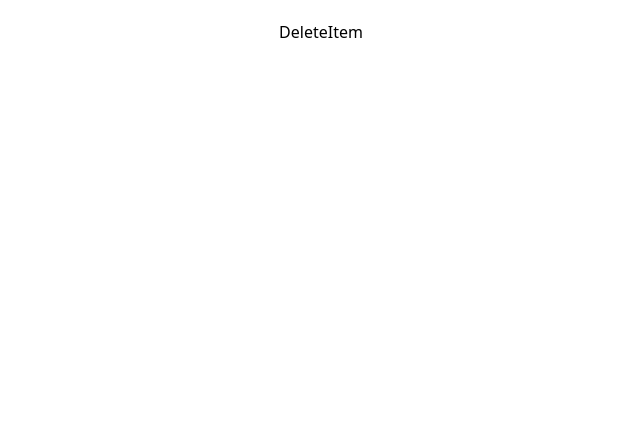
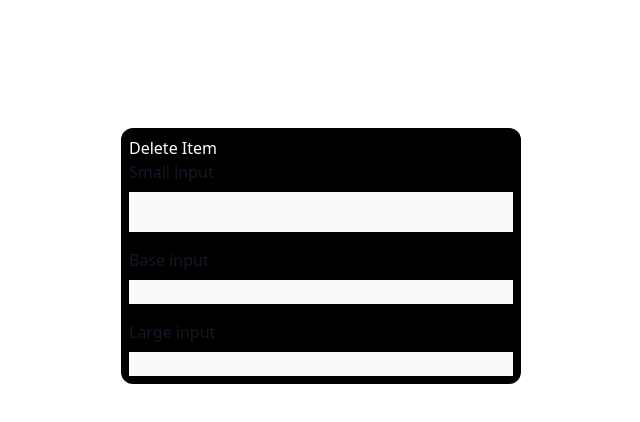
Before and after one commit to Unir-F1011/inventario-front, a React (Vite) app: page /delete in a window 1280 px wide. Shown: the top 422 px of the page, without its empty margins (319-959 px from the left). Built offline with nearby package versions, Linux system fonts and the light colour scheme.

Commit message:
working with tables

```diff
--- a/src/common/components/BrowserTree.jsx
+++ b/src/common/components/BrowserTree.jsx
@@ -9,7 +9,7 @@ import DeleteItem from "../../pages/DeleteItem/DeleteItem"
 export const BrowserTree = () => {
 
     return (
-        <section className="mx-auto h-fit p-5">
+        <section className="mx-auto mt-[10%] w-auto">
             <Routes>
                 <Route path="/" element={<Dashboard />} />
                 <Route path="/order" element={<PlaceOrder />} />
--- a/src/pages/Dashboard/Dashboard.jsx
+++ b/src/pages/Dashboard/Dashboard.jsx
@@ -1,11 +1,77 @@
+import { Pagination, Table, TableBody, TableCell, TableHead, TableHeadCell, TableRow } from "flowbite-react"
+import { useState } from "react";
 
 
 function Dashboard() {
+    const [currentPage, setCurrentPage] = useState(1);
+
+    const onPageChange = (page) => setCurrentPage(page);
+
 
     return (
-        <>
-            <h1>Dashboard</h1>
-        </>
+        <section className="">
+            <div className="overflow-x-auto">
+                <Table hoverable>
+                    <TableHead>
+                        <TableRow>
+                            <TableHeadCell>Producto</TableHeadCell>
+                            <TableHeadCell>Color</TableHeadCell>
+                            <TableHeadCell>Categoría</TableHeadCell>
+                            <TableHeadCell>Precio</TableHeadCell>
+                            <TableHeadCell>
+                                <span className="sr-only">Edit</span>
+                            </TableHeadCell>
+                        </TableRow>
+                    </TableHead>
+
+                    <TableBody>
+                        <TableRow className="bg-white dark:border-gray-700 dark:bg-gray-800">
+                            <TableCell className="whitespace-nowrap font-medium text-gray-900 dark:text-white">
+                                Apple MacBook Pro 17"
+                            </TableCell>
+                            <TableCell>Sliver</TableCell>
+                            <TableCell>Laptop</TableCell>
+                            <TableCell>$2999</TableCell>
+                            <TableCell>
+                                <a href="#" className="font-medium text-cyan-600 hover:underline dark:text-cyan-500">
+                                    Edit
+                                </a>
+                            </TableCell>
+                        </TableRow>
+                        <TableRow className="bg-white dark:border-gray-700 dark:bg-gray-800">
+                            <TableCell className="whitespace-nowrap font-medium text-gray-900 dark:text-white">
+                                Microsoft Surface Pro
+                            </TableCell>
+                            <TableCell>White</TableCell>
+                            <TableCell>Laptop PC</TableCell>
+                            <TableCell>$1999</TableCell>
+                            <TableCell>
+                                <a href="#" className="font-medium text-cyan-600 hover:underline dark:text-cyan-500">
+                                    Edit
+                                </a>
+                            </TableCell>
+                        </TableRow>
+                        <TableRow className="bg-white dark:border-gray-700 dark:bg-gray-800">
+                            <TableCell className="whitespace-nowrap font-medium text-gray-900 dark:text-white">Magic Mouse 2</TableCell>
+                            <TableCell>Black</TableCell>
+                            <TableCell>Accessories</TableCell>
+                            <TableCell>$99</TableCell>
+                            <TableCell>
+                                <a href="#" className="font-medium text-cyan-600 hover:underline dark:text-cyan-500">
+                                    Edit
+                                </a>
+                            </TableCell>
+                        </TableRow>
+
+                    </TableBody>
+
+                </Table>
+            </div>
+            <div className="flex overflow-x-auto sm:justify-center">
+                <Pagination currentPage={currentPage} totalPages={100} onPageChange={onPageChange} />
+            </div>
+        </section>
+
     )
 }
 
--- a/src/pages/DeleteItem/DeleteItem.jsx
+++ b/src/pages/DeleteItem/DeleteItem.jsx
@@ -1,13 +1,33 @@
-
+import { Label, TextInput } from "flowbite-react";
 
 function DeleteItem() {
 
 
     return (
 
-        <>
-            <h1>DeleteItem</h1>
-        </>
+        <section className="bg-black w-100 p-2 rounded-xl">
+            <h1 className="text-white">Delete Item</h1>
+            <div className="flex max-w-lg flex-col gap-4">
+                <div>
+                    <div className="mb-2 block">
+                        <Label htmlFor="small">Small input</Label>
+                    </div>
+                    <TextInput id="small" type="text" sizing="sm" />
+                </div>
+                <div>
+                    <div className="mb-2 block">
+                        <Label htmlFor="base">Base input</Label>
+                    </div>
+                    <TextInput id="base" type="text" sizing="md" />
+                </div>
+                <div>
+                    <div className="mb-2 block">
+                        <Label htmlFor="large">Large input</Label>
+                    </div>
+                    <TextInput id="large" type="text" sizing="lg" />
+                </div>
+            </div>
+        </section>
     )
 }
 
--- a/src/pages/PlaceOrder/PlaceOrder.jsx
+++ b/src/pages/PlaceOrder/PlaceOrder.jsx
@@ -1,13 +1,32 @@
-
-
+import { Label, TextInput } from "flowbite-react";
 
 function PlaceOrder() {
 
 
     return (
-        <>
-            <h1>PlaceOrder</h1>
-        </>
+        <section className="bg-black w-100 p-2 rounded-xl">
+            <h1 className="text-white"> Place Order</h1>
+            <div className="flex max-w-lg flex-col gap-4">
+                <div>
+                    <div className="mb-2 block">
+                        <Label htmlFor="small">Small input</Label>
+                    </div>
+                    <TextInput id="small" type="text" sizing="sm" />
+                </div>
+                <div>
+                    <div className="mb-2 block">
+                        <Label htmlFor="base">Base input</Label>
+                    </div>
+                    <TextInput id="base" type="text" sizing="md" />
+                </div>
+                <div>
+                    <div className="mb-2 block">
+                        <Label htmlFor="large">Large input</Label>
+                    </div>
+                    <TextInput id="large" type="text" sizing="lg" />
+                </div>
+            </div>
+        </section>
     )
 }
 
--- a/src/pages/SendClient/SendClient.jsx
+++ b/src/pages/SendClient/SendClient.jsx
@@ -1,4 +1,4 @@
-
+import { Label, TextInput } from "flowbite-react";
 
 
 function SendClient() {
@@ -6,9 +6,29 @@ function SendClient() {
 
 
     return (
-        <>
-            <h1>SendClient</h1>
-        </>
+          <section className="bg-black w-100 p-2 rounded-xl">
+                    <h1 className="text-white">Send to client</h1>
+                    <div className="flex max-w-lg flex-col gap-4">
+                        <div>
+                            <div className="mb-2 block">
+                                <Label htmlFor="small">Small input</Label>
+                            </div>
+                            <TextInput id="small" type="text" sizing="sm" />
+                        </div>
+                        <div>
+                            <div className="mb-2 block">
+                                <Label htmlFor="base">Base input</Label>
+                            </div>
+                            <TextInput id="base" type="text" sizing="md" />
+                        </div>
+                        <div>
+                            <div className="mb-2 block">
+                                <Label htmlFor="large">Large input</Label>
+                            </div>
+                            <TextInput id="large" type="text" sizing="lg" />
+                        </div>
+                    </div>
+                </section>
     )
 }
 
```
